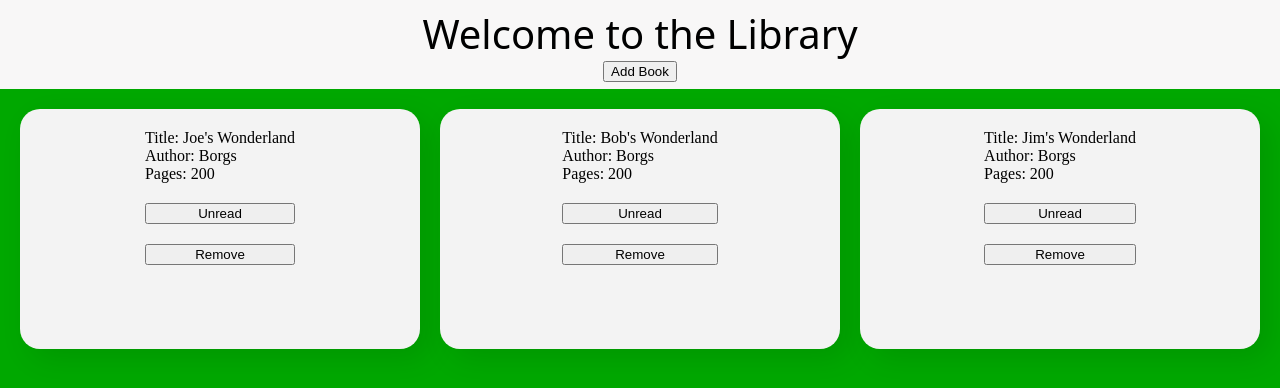
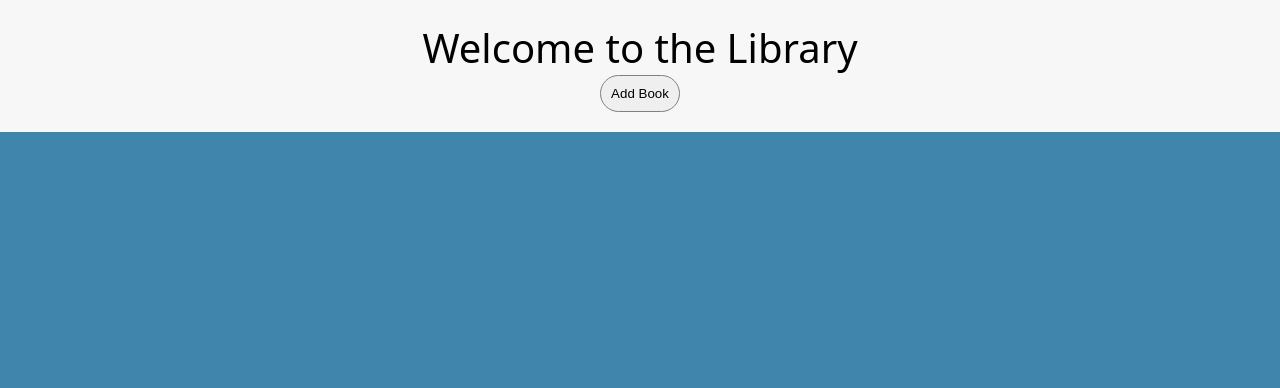
Before and after one commit to ganud/Library, a plain HTML site: page index.html in a window 1280 px wide. Drawn offline with Linux system fonts and the light colour scheme.

Commit message:
Add QOL css

```diff
--- a/script.js
+++ b/script.js
@@ -1,9 +1,5 @@
-
-const book1 = new Book("Joe's Wonderland", "Borgs", 200, true)
-const book2 = new Book("Bob's Wonderland", "Borgs", 200, true)
-const book4 = new Book("Jim's Wonderland", "Borgs", 200, true)
 const mainContent = document.querySelector('.main-content')
-const myLibrary = [book1, book2, book4];
+const myLibrary = [];
 
 // Book Constructor
 function Book(title, author, pages, read) {
@@ -28,7 +24,7 @@ function populateLibrary() {
       <div>
       Title: ${book.title}<br/>Author: ${book.author}<br/>Pages: ${book.pages}
       </div>
-      <button onclick="toggleRead(this)">Read</button>
+      <button onclick="toggleRead(this)" style="color:#008000">Read</button>
       <button class="remove-button" value="${index}" onclick="removeBook(this)">Remove</button>
   </div>`;
     }
@@ -37,7 +33,7 @@ function populateLibrary() {
       <div>
       Title: ${book.title}<br/>Author: ${book.author}<br/>Pages: ${book.pages}
       </div>
-      <button onclick="toggleRead(this)">Unread</button>
+      <button onclick="toggleRead(this)" style="color:red">Unread</button>
       <button class="remove-button" value="${index}" onclick="removeBook(this)">Remove</button>
   </div>`;
     }
@@ -52,9 +48,7 @@ function appendBook(title, author, pages, read) {
   myLibrary.push(newBook);
   populateLibrary();
 }
-
-populateLibrary();
-
+// Code taken from w3schools
 // Get the modal
 var modal = document.getElementById("myModal");
 
@@ -85,6 +79,8 @@ document.getElementById("modal-form").addEventListener("submit", function (e) {
   e.preventDefault();
   modal.style.display = "none";
 });
+// Code taken from w3schools
+
 
 let formInputs = []
 const form = document.querySelector('form')
@@ -117,8 +113,12 @@ function removeBook(e) {
 function toggleRead(e) {
   if (e.innerHTML == "Unread") {
     e.innerHTML = "Read";
+    e.style.color = "#008000";
   }
   else {
     e.innerHTML = "Unread";
+    e.style.color = "red";
   }
 }
+
+populateLibrary();
--- a/style.scss
+++ b/style.scss
@@ -21,7 +21,7 @@
 }
 
 .main-content {
-    background-color: rgb(0, 168, 0);
+    background-color: rgb(64, 133, 172);
     padding: 20px;
     display: grid;
     grid-gap: 20px;
@@ -120,3 +120,17 @@
     to {top: 0; opacity: 1}
   }
 // Code taken from w3schools
+
+#bookAdder {
+  padding: 10px;
+  border-radius: 20px;
+  border: 1px solid gray;
+}
+
+#bookAdder:hover {
+  background-color: #f0f0f0;
+}
+
+.header {
+  padding: 20px;
+}
```
Also changed, not shown: index.html (+1 -0 lines), style.css, 1 other file.
